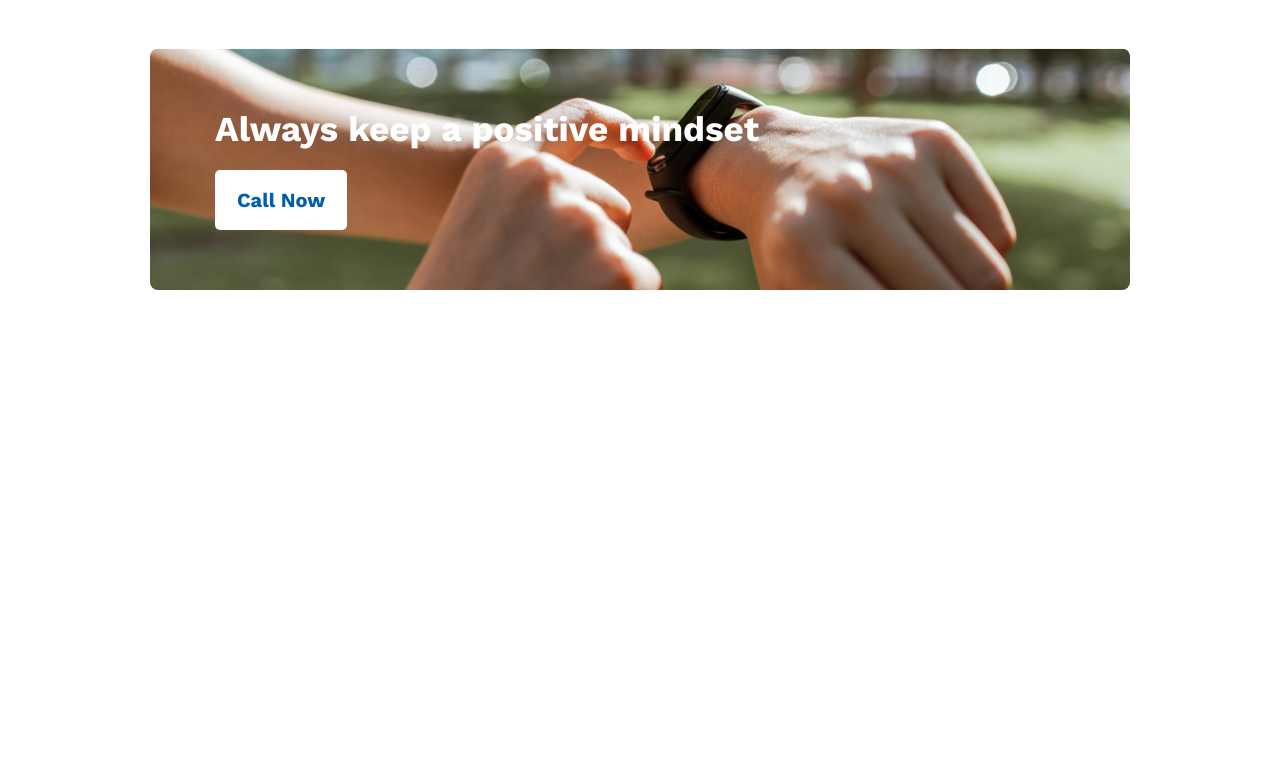
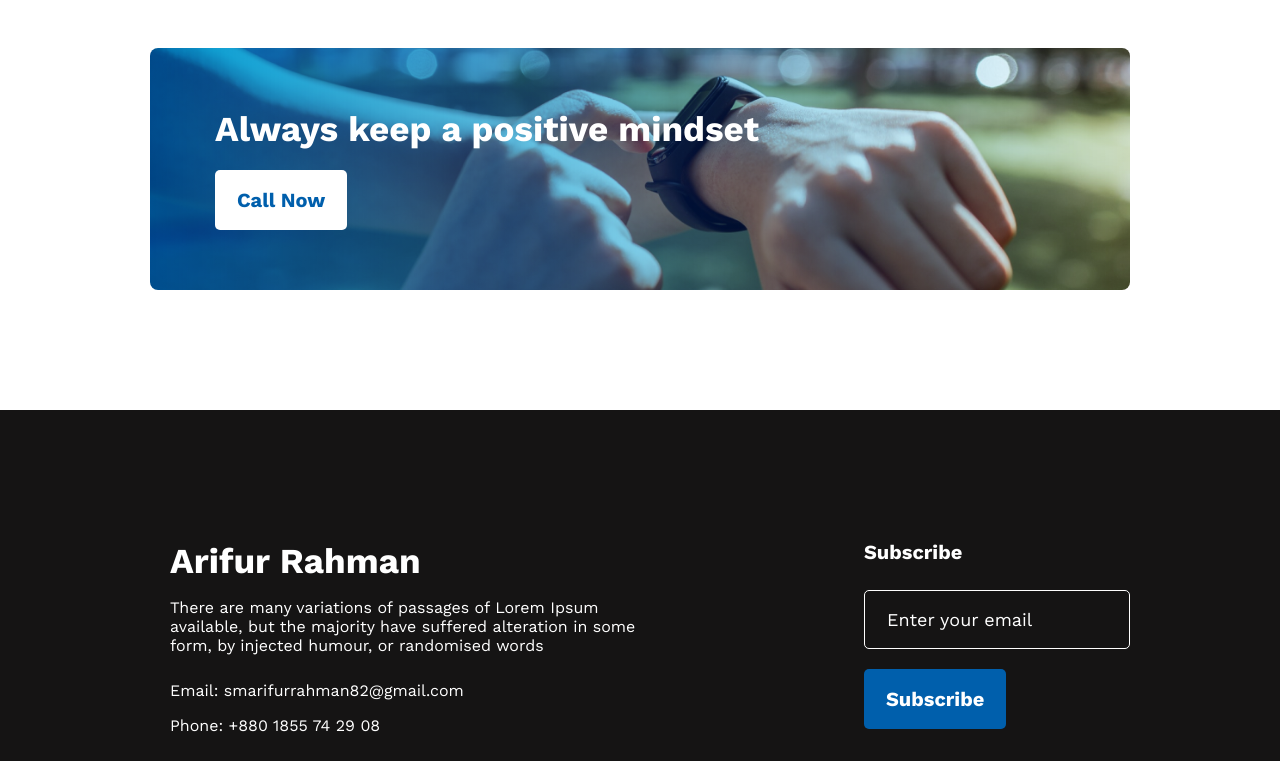
Before and after one commit to smarifurrahman/new-year-plan, a plain HTML site: page index.html in a window 1280 px wide. Shown: the part 1922-2683 px from the top of the page. Before the commit the page ends 2212 px from the top, so only its background shows below. Drawn offline with nearby package versions, Linux system fonts and the light colour scheme.

Commit message:
footer section and background blend added

```diff
--- a/index.html
+++ b/index.html
@@ -79,9 +79,21 @@
     </main>
 
     <!-- Footer Section -->
-    <footer>
-
-
+    <footer class="footer-section">
+        <div class="author-info">
+            <h2 class="title">Arifur Rahman</h2>
+            <p class="description">There are many variations of passages of Lorem Ipsum available, but the majority have suffered alteration in some form, by injected humour, or randomised words</p>
+            <p class="description" id="email">Email: smarifurrahman82@gmail.com</p>
+            <p class="description">Phone: +880 1855 74 29 08</p>
+            <img class="icon" src="./images/icons/fb.png" alt="fb-icon">
+            <img class="icon" src="./images/icons/twitter.png" alt="twitter-icon">
+            <img class="icon" src="./images/icons/youtube.png" alt="youtube-icon">
+        </div>
+        <form class="subscribe-info" action="">
+            <label class="label">Subscribe</label><br>
+            <input type="email" name="email" id="email" placeholder="Enter your email"><br>
+            <input class="btn-primary" type="submit" value="Subscribe">
+        </form>
     </footer>
 </body>
 
--- a/styles/style.css
+++ b/styles/style.css
@@ -4,11 +4,17 @@
     font-family: 'Work Sans', sans-serif;
 }
 
-/* Common */
-section {
+/* Common in elements*/
+main{
+    margin-left: 150px;
+    margin-right: 150px;
+}
+
+section, footer {
     margin-top: 120px;
 }
 
+/* Common class*/
 .btn-primary {
     font-weight: 600;
     font-size: 20px;
@@ -55,8 +61,6 @@ section {
     gap: 70px;
     justify-content: center;
     align-items: center;
-    margin-left: 150px;
-    margin-right: 150px;
 }
 
 .my-failure {
@@ -86,14 +90,11 @@ section {
 /* Plan Section */
 .plan-section {
     text-align: center;
-    margin-left: 150px;
-    margin-right: 150px;
 }
 
 .plan-list {
     display: flex;
-    gap: 80px;
-    justify-content: center;
+    justify-content: space-around;
     align-items: center;
     text-align: center;
     margin-top: 50px;
@@ -115,20 +116,74 @@ section {
 
 /* Down Banner Section */
 .down-banner-section {
-    margin-left: 150px;
-    margin-right: 150px;
-    background: linear-gradient(90deg, #005FAC 0%, rgba(0, 95, 172, 0) 100%);
-    background-image: url('../images/watch.png');
+    background: url('../images/watch.png'), linear-gradient(90deg, #005FAC 0%, rgba(0, 95, 172, 0) 100%);
     background-repeat: no-repeat;
+    background-position: center;
     background-size: cover;
     color: #FFFFFF;
     padding: 60px 65px;
     border-radius: 8px;
+    background-blend-mode: soft-light;
 }
 
 .down-banner .title {
     border-bottom: 24px;
 }
 
+/* Footer Section */
+.footer-section {
+    display: flex;
+    justify-content: flex-start;
+    gap: 200px;
+    background: #151414;
+    padding: 130px 150px;
+    color: #FFFFFF;
+}
 
-/* Footer Section */
+.author-info {
+    max-width: 500px;
+    padding-left: 20px;
+}
+
+#email {
+    margin-top: 26px;
+}
+
+.footer-section .description {
+    margin-top: 16px;
+}
+
+.author-info .icon {
+    margin-top: 32px;
+    padding-right: 18px;
+}
+
+.subscribe-info {
+    max-width: 350px;
+}
+
+.label {
+    font-weight: 600;
+    font-size: 20px;
+    margin-top: 14px;
+}
+
+.subscribe-info input[type=email] {
+    border-radius: 5px;
+    padding: 18px 22px;
+    background-color: transparent;
+    border: 1px solid #FFFFFF;
+    width: 220px;
+    color: #FFFFFF;
+    font-size: 18px;
+}
+
+.subscribe-info input[type=email]::placeholder {
+    color: #FFFFFF;
+    font-weight: 400;
+}
+
+.subscribe-info input[type=submit] {
+    color: #FFFFFF;
+    background: #005FAC;
+}
```
